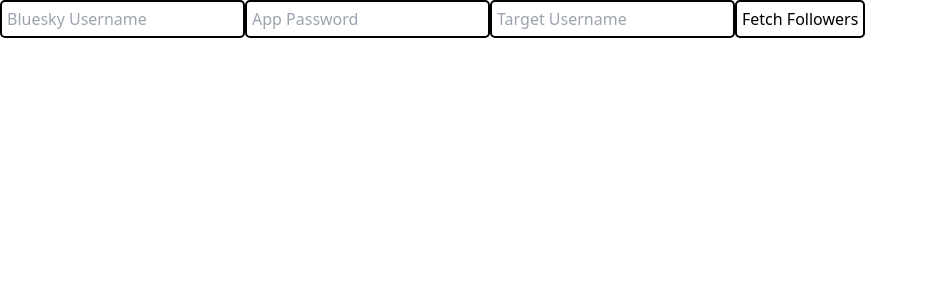
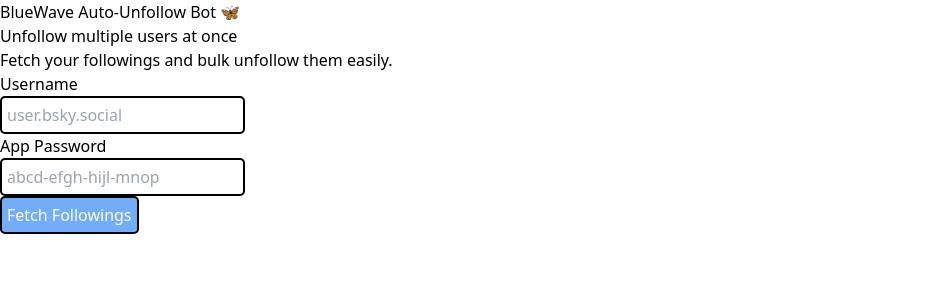
Before and after one commit to najabenali/blueskyautofollow-no-limit, a React (Vite) app: page / in a window 1280 px wide. Shown: the top 300 px of the page, without its empty margins (0-928 px from the left). Built offline with nearby package versions, Linux system fonts and the light colour scheme.

Commit message:
Update App.jsx

```diff
--- a/src/App.jsx
+++ b/src/App.jsx
@@ -1,106 +1,210 @@
-import { useState } from 'react'
-import './App.scss'
-import { BskyAgent } from '@atproto/api'
-import toast, { Toaster } from 'react-hot-toast'
+import { useState, useMemo } from 'react';
+import './App.scss';
+import { BskyAgent } from '@atproto/api';
+import toast, { Toaster } from 'react-hot-toast';
 
 function App() {
-  let skyAgent = false
-  const [username, setUsername] = useState('')
-  const [password, setPassword] = useState('')
-  const [startAccount, setStartAccount] = useState('')
-  const [followers, setFollowers] = useState([])
-  const [isLoading, setIsLoading] = useState(false)
+  let skyAgent = false;
+  const [username, setUsername] = useState('');
+  const [password, setPassword] = useState('');
+  const [followings, setFollowings] = useState([]);
+  const [isLoading, setIsLoading] = useState(false);
+
+  const [filterKeyword, setFilterKeyword] = useState('');
+  const filteredFollowings = useMemo(() => {
+    return followings.filter(actor =>
+      `${actor.displayName || ''} : ${actor.description || ''}`.toLowerCase().includes(filterKeyword.toLowerCase())
+    );
+  }, [followings, filterKeyword]);
+
+  const default_avatar = 'https://cdn.bsky.app/img/avatar/plain/default-avatar.jpeg';
+  const maxUnfollowsPerDay = 500;
+
+  const toUnfollowCount = useMemo(() => {
+    return followings.filter(actor => actor.toUnfollow).length;
+  }, [followings]);
+
+  const bulkUnfollow = async () => {
+    const agent = await getAgent();
+    const toUnfollows = followings.filter(actor => actor.toUnfollow).slice(0, maxUnfollowsPerDay);
+
+    for (let i = 0; i < toUnfollows.length; i++) {
+      const actor = toUnfollows[i];
+      try {
+        await agent.deleteFollow(actor.followUri);
+        toast.success(`Unfollowed: ${actor.displayName || actor.did} (${i + 1}/${toUnfollows.length})`);
+      } catch (error) {
+        console.error(`Failed to unfollow ${actor.displayName || actor.did}:`, error);
+        toast.error(`Failed to unfollow ${actor.displayName || actor.did}`);
+      }
+      await new Promise(resolve => setTimeout(resolve, 1000)); // Delay to avoid rate limits
+    }
+  };
 
   const getAgent = async () => {
-    if (skyAgent) return skyAgent
-    const agent = new BskyAgent({ service: 'https://bsky.social' })
+    if (skyAgent) return skyAgent;
+    const agent = new BskyAgent({ service: 'https://bsky.social' });
+
     try {
-      await agent.login({ identifier: username, password })
-      skyAgent = agent
-      toast.success('Connected successfully!')
-      return agent
+      await agent.login({ identifier: username, password });
+      skyAgent = agent;
+      toast.success('Connected successfully');
+      return agent;
     } catch (error) {
-      console.error(error)
-      toast.error('Login failed. Please use an app password.')
-      return null
+      console.error('Login failed:', error);
+      toast.error('Login failed. Use your BlueSky App Password instead.');
+      return null;
     }
+  };
+
+  const handleFormSubmit = async e => {
+    e.preventDefault();
+    setIsLoading(true);
+
+    const agent = await getAgent();
+    if (!agent) {
+      setIsLoading(false);
+      return;
     }
 
-  const handleFormSubmit = async (e) => {
-    e.preventDefault()
-    setIsLoading(true)
-    const agent = await getAgent()
-    if (!agent) {
-      setIsLoading(false)
-      return
+    let fetchedFollowings = [];
+    let cursor = null;
+
+    try {
+      for (let i = 0; i < 15 && (cursor || i === 0); i++) {
+        const { data } = await agent.getFollows({ actor: username, limit: 100, cursor });
+        fetchedFollowings = [...fetchedFollowings, ...data.follows];
+        cursor = data.cursor;
+        if (!cursor) break;
       }
 
-    let cursor = null
-    let allFollowers = []
-    const maxFetches = Math.ceil(1500 / 100) // Each API call fetches 100 items max
+      const uniqueFollowings = fetchedFollowings.filter(
+        (actor, index, self) => self.findIndex(t => t.did === actor.did) === index
+      );
 
-    try {
-      for (let i = 0; i < maxFetches; i++) {
-        const { data } = await agent.getFollowers({ actor: startAccount, limit: 100, cursor })
-        if (data.followers) {
-          allFollowers = [...allFollowers, ...data.followers]
-          cursor = data.cursor
-          if (!cursor || allFollowers.length >= 1500) break
+      setFollowings(
+        uniqueFollowings.map(follow => ({
+          ...follow,
+          toUnfollow: false,
+          followUri: follow.uri, // Store the URI for unfollowing
+        }))
+      );
+    } catch (error) {
+      console.error('Failed to fetch followings:', error);
+      toast.error('Failed to fetch followings');
+    } finally {
+      setIsLoading(false);
     }
+  };
+
+  const toggleToUnfollow = (status, did) => {
+    if (did === 'all') {
+      const updatedFollowings = filteredFollowings.map(actor => ({ ...actor, toUnfollow: status }));
+      setFollowings(prevFollowings =>
+        [...updatedFollowings, ...prevFollowings].filter(
+          (actor, index, self) => self.findIndex(t => t.did === actor.did) === index
+        )
+      );
+    } else {
+      setFollowings(prevFollowings =>
+        prevFollowings.map(actor =>
+          actor.did === did ? { ...actor, toUnfollow: status } : actor
+        )
+      );
     }
-
-      const uniqueFollowers = allFollowers.filter(
-        (item, index, self) => self.findIndex((f) => f.did === item.did) === index
-      )
-
-      setFollowers(uniqueFollowers.slice(0, 1500))
-      toast.success(`Fetched ${uniqueFollowers.length} followers!`)
-    } catch (error) {
-      console.error('Error fetching followers:', error)
-      toast.error('Failed to fetch followers.')
-    } finally {
-      setIsLoading(false)
-    }
-  }
+  };
 
   return (
-    <div>
-      <form onSubmit={handleFormSubmit}>
+    <>
+      <div className="text-3xl mt-10 text-center">
+        BlueWave Auto-Unfollow Bot 🦋
+        <div className="text-sm text-gray-300">Unfollow multiple users at once</div>
+      </div>
+      <form onSubmit={handleFormSubmit} className="flex m-auto bg-blue-50 flex-col p-10 max-w-[600px] mt-10 rounded shadow-xl">
+        <div className="flex bg-white mb-5 p-5 rounded">
+          Fetch your followings and bulk unfollow them easily.
+        </div>
+        <div className="flex flex-row justify-between mb-5 items-center">
+          <div className="left mr-5">Username</div>
+          <div className="right">
             <input
               type="text"
-          placeholder="Bluesky Username"
               value={username}
-          onChange={(e) => setUsername(e.target.value)}
+              onChange={e => setUsername(e.target.value)}
+              placeholder="user.bsky.social"
               required
             />
+          </div>
+        </div>
+        <div className="flex flex-row justify-between mb-5 items-center">
+          <div className="left mr-5">App Password</div>
+          <div className="right">
             <input
               type="password"
-          placeholder="App Password"
               value={password}
-          onChange={(e) => setPassword(e.target.value)}
+              onChange={e => setPassword(e.target.value)}
+              placeholder="abcd-efgh-hijl-mnop"
               required
             />
+          </div>
+        </div>
+        <button className="bg-white p-2 mt-5 blue" type="submit" disabled={isLoading}>
+          {isLoading ? 'Fetching...' : 'Fetch Followings'}
+        </button>
+      </form>
+      {followings.length > 0 && (
+        <div className="mt-5 max-w-[600px] border m-auto rounded shadow-lg p-5">
+          <div className="keywords w-full flex flex-row justify-between items-center mb-5 sticky top-1 bg-white z-50">
             <input
               type="text"
-          placeholder="Target Username"
-          value={startAccount}
-          onChange={(e) => setStartAccount(e.target.value)}
-          required
+              className="w-full mr-2"
+              placeholder="Filter keyword"
+              value={filterKeyword}
+              onChange={e => setFilterKeyword(e.target.value)}
             />
-        <button type="submit" disabled={isLoading}>
-          {isLoading ? 'Fetching...' : 'Fetch Followers'}
+            <button className="gray" onClick={() => toggleToUnfollow(true, 'all')}>
+              Select All
             </button>
-      </form>
-      <div>
-        {followers.map((follower) => (
-          <div key={follower.did}>
-            <p>{follower.displayName || follower.handle}</p>
+            <button className="ml-1 gray" onClick={() => toggleToUnfollow(false, 'all')}>
+              Deselect All
+            </button>
+            <button className="ml-1 blue" onClick={bulkUnfollow} disabled={toUnfollowCount < 1}>
+              Unfollow ({toUnfollowCount}/{maxUnfollowsPerDay})
+            </button>
+          </div>
+          {filteredFollowings.map(actor => (
+            <div key={actor.did} className="flex flex-row justify-between mb-5 border-t-2 pt-5 border-dashed group">
+              <div className="w-[50px]">
+                <img
+                  className="w-[48px] h-[48px] rounded-full shadow"
+                  src={actor.avatar || default_avatar}
+                  alt={actor.displayName}
+                  onError={e => {
+                    e.target.onerror = null;
+                    e.target.src = default_avatar;
+                  }}
+                />
+              </div>
+              <div className="flex-1 px-2">
+                <div className="text-black group-hover:text-blue-500 transition-all duration-200">
+                  {actor.displayName || actor.handle}
+                </div>
+                <div className="text-xs text-gray-500">{actor.description}</div>
+              </div>
+              <div className="w-[50px]">
+                <input
+                  type="checkbox"
+                  checked={actor.toUnfollow || false}
+                  onChange={e => toggleToUnfollow(e.target.checked, actor.did)}
+                />
+              </div>
             </div>
           ))}
         </div>
-      <Toaster />
-    </div>
-  )
+      )}
+      <Toaster position="bottom-center" />
+    </>
+  );
 }
 
-export default App
+export default App;
```
Lines whose indentation alone changed are shown as unchanged.
